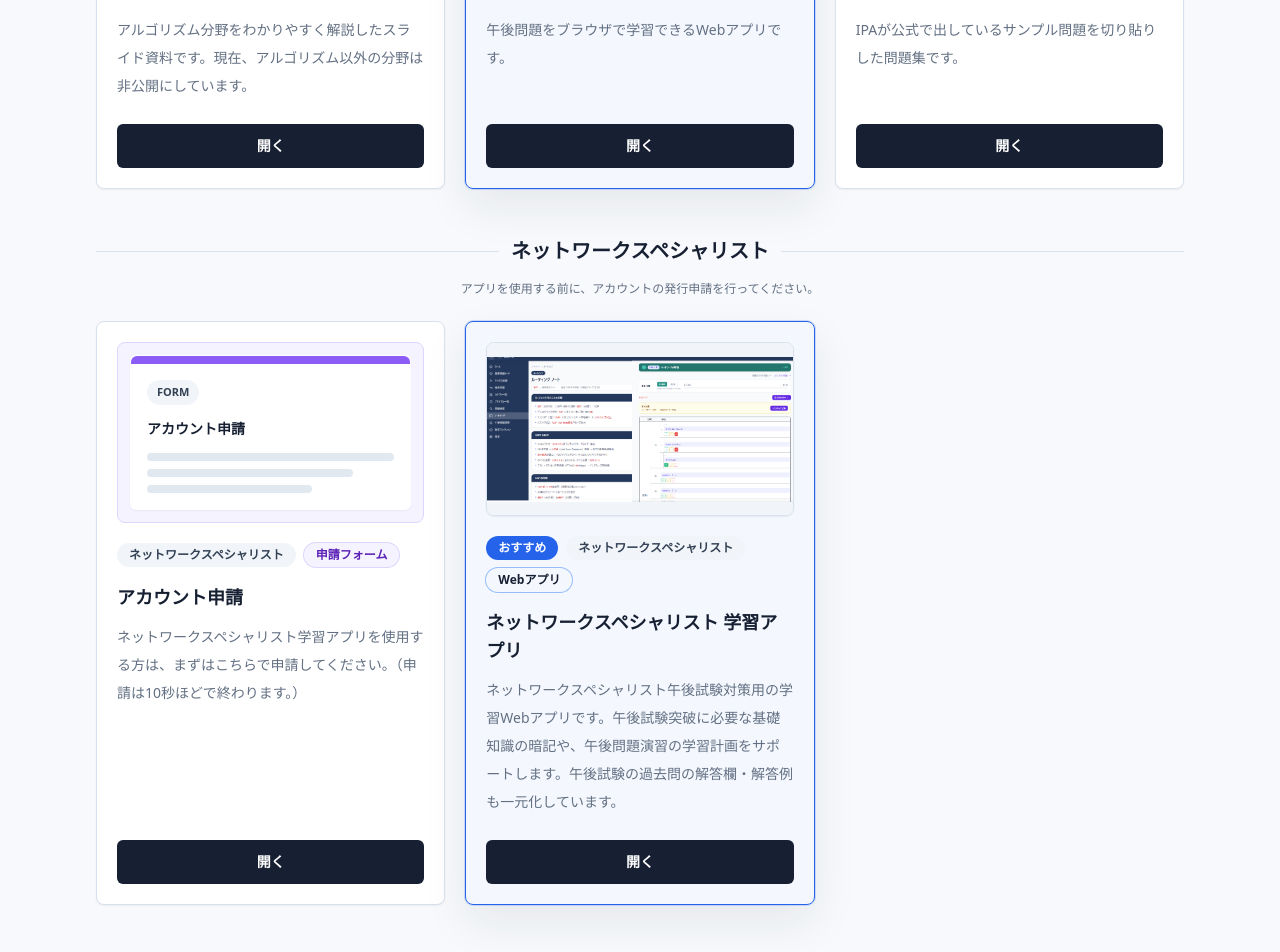
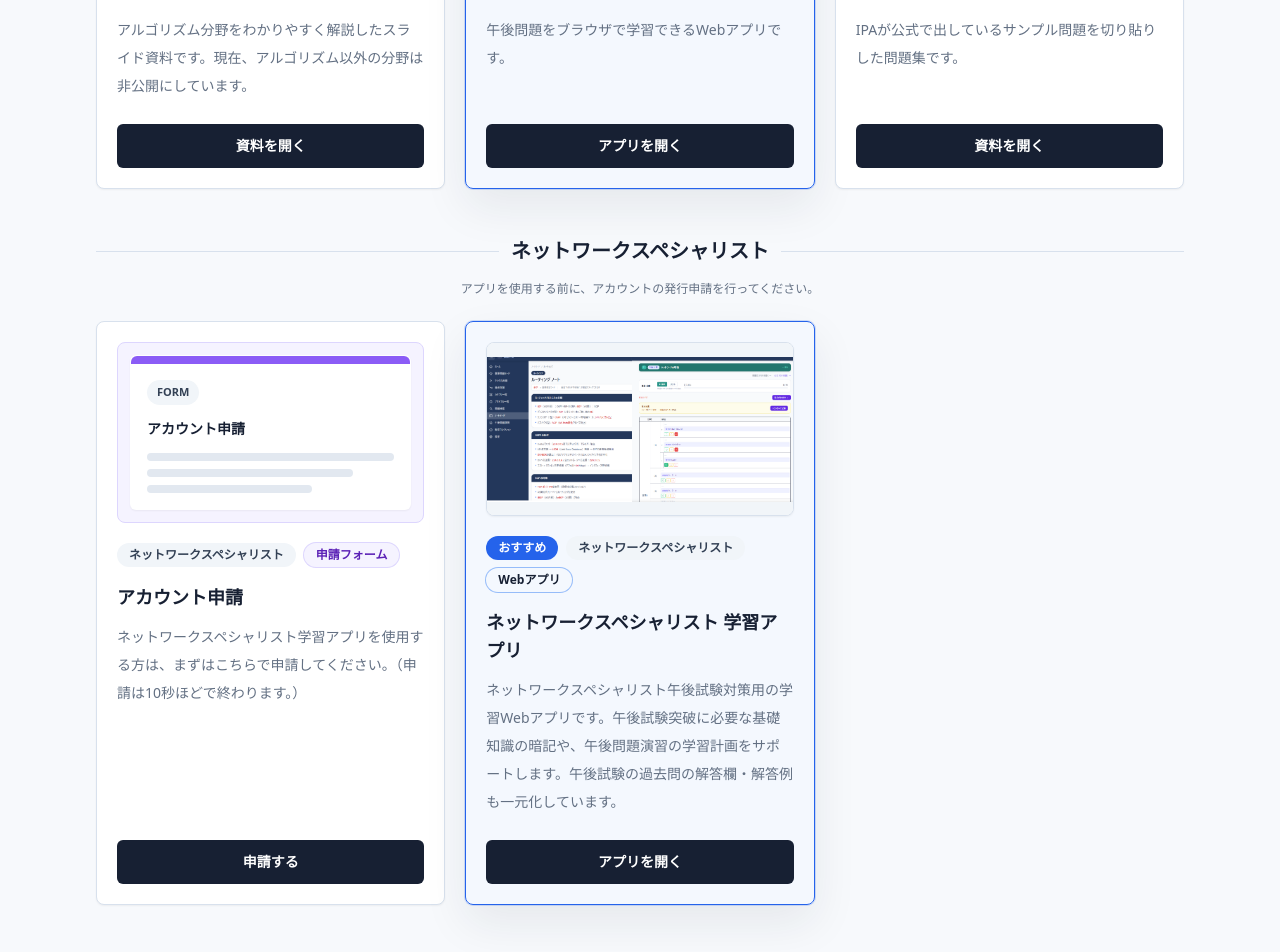
Before and after one commit to hmamiya52-bit/4th-TA_byMamiya, a Next.js app: page / in a window 1280 px wide. Shown: the part 1940-2892 px from the top of the page. Built offline with nearby package versions, Linux system fonts and the light colour scheme.

Commit message:
Clarify material action buttons

```diff
--- a/src/app/page.tsx
+++ b/src/app/page.tsx
@@ -12,6 +12,14 @@ const typeStyles: Record<Material["type"], string> = {
   Webアプリ: "bg-teal-50 text-teal-800 ring-teal-200",
   動画: "bg-amber-50 text-amber-800 ring-amber-200",
   申請フォーム: "bg-violet-50 text-violet-800 ring-violet-200",
+};
+
+const actionLabels: Record<Material["type"], string> = {
+  PowerPoint: "資料を開く",
+  PDF: "資料を開く",
+  Webアプリ: "アプリを開く",
+  動画: "動画を開く",
+  申請フォーム: "申請する",
 };
 
 const installGuides = [
@@ -124,7 +132,7 @@ export default function Home() {
                         className="mt-6 inline-flex min-h-11 items-center justify-center rounded-md bg-ink px-4 py-2 text-sm font-bold text-white transition hover:bg-accent"
                         aria-label={`${material.title}を新しいタブで開く`}
                       >
-                        開く
+                        {actionLabels[material.type]}
                       </a>
                     </article>
                   ))}
```
